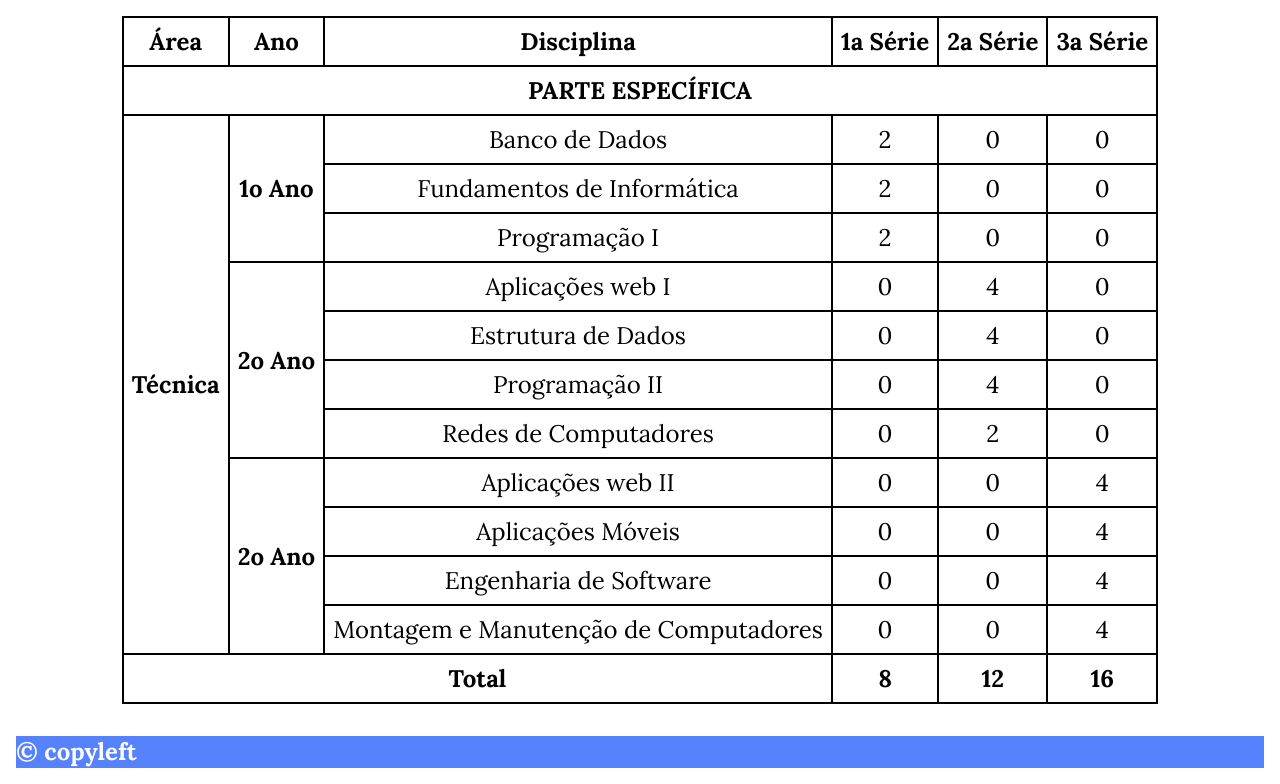
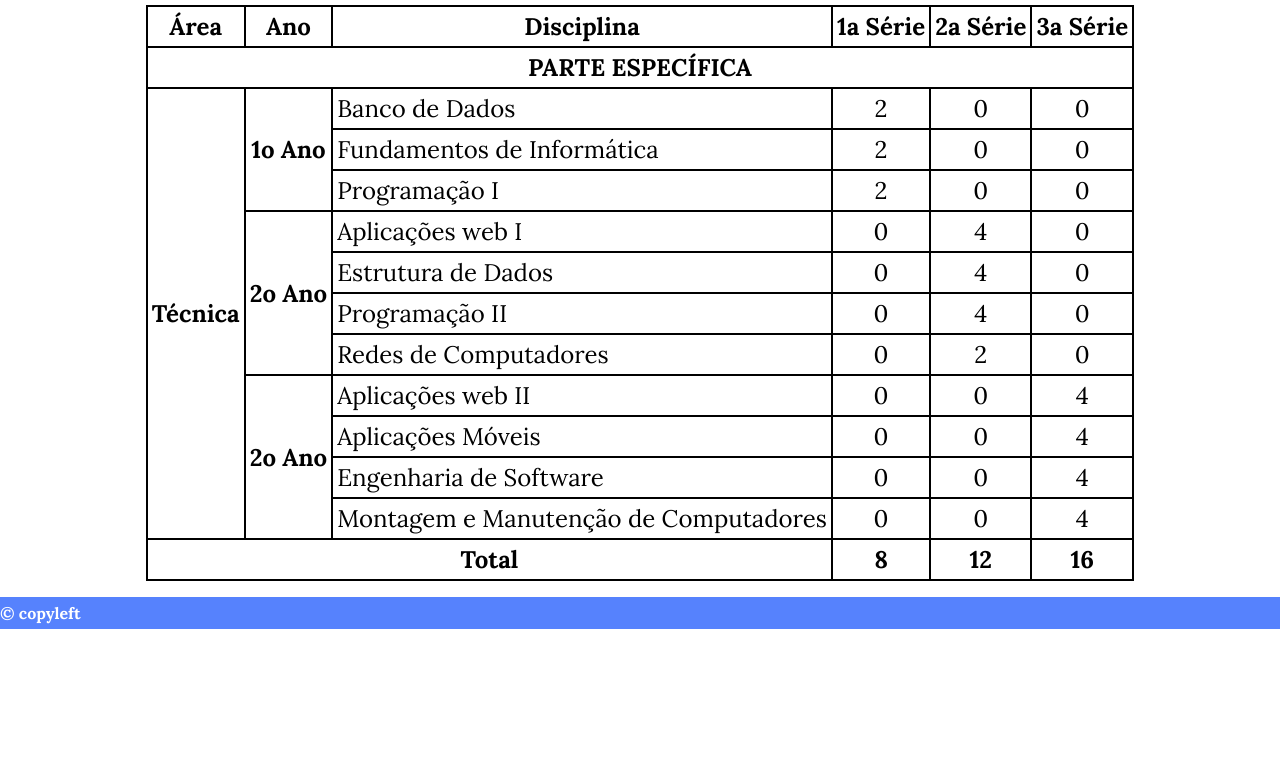
Before and after one commit to GioEvaristo/SiteGioCefet, a plain HTML site: page curso.html in a window 1280 px wide. Shown: the part 204-988 px from the top of the page. After the commit the page ends 833 px from the top, so only its background shows below. Drawn offline with Linux system fonts and the light colour scheme.

Commit message:
Final - 26/07

```diff
--- a/contato.css
+++ b/contato.css
@@ -26,9 +26,6 @@ button{
     cursor: pointer;
 }
 
-button:hover {
-    background-color: var(--primary);
-}
 
 .botao1, .botao2 {
     border-radius: 50%;
--- a/curso.css
+++ b/curso.css
@@ -1,13 +1,18 @@
-main.tabela h3{
+main.tabela legend{
     display: flex;
     justify-content: center;
+    font-size: xx-large;
+}
+
+tbody td.materia{
+    text-align: start;
 }
 
 main.tabela table, tr, td{
     border: 2px solid black;
     border-collapse: collapse;
-    margin: 2rem;
-    padding: 8px;
+    margin: 1rem;
+    padding: 4px;
     text-align: center;
     margin-left: auto;
     margin-right: auto;
--- a/curso.html
+++ b/curso.html
@@ -1,5 +1,6 @@
 <!DOCTYPE html>
 <html lang="en">
+
 <head>
     <meta charset="UTF-8">
     <meta name="viewport" content="width=device-width, initial-scale=1.0">
@@ -7,6 +8,7 @@
     <link rel="stylesheet" href="./curso.css">
     <link rel="stylesheet" href="./index.css">
 </head>
+
 <body>
     <header>
         <h1>CEFET-MG - Campus Varginha - Curso Técnico</h1>
@@ -19,96 +21,102 @@
     </nav>
     <main class="tabela">
         <table>
-            <h3>Curso</h3>
+            <legend>Curso</legend>
+            <thead>
                 <tr>
                     <td><b>Área</b></td>
                     <td><b>Ano</b></td>
-                <td colspan="5"><b>Disciplina</b></td>
+                    <td><b>Disciplina</b></td>
                     <td><b>1a Série</b></td>
                     <td><b>2a Série</b></td>
                     <td><b>3a Série</b></td>
                 </tr>
                 <tr>
-                <td colspan="10"><b>PARTE ESPECÍFICA</b></td>
+                    <td colspan="6"><b>PARTE ESPECÍFICA</b></td>
                 </tr>
+            </thead>
+            <tbody>
                 <tr>
                     <td rowspan="11"><b>Técnica</b></td>
                     <td rowspan="3"><b>1o Ano</b></td>
-                <td colspan="5">Banco de Dados</td>
+                    <td class="materia">Banco de Dados</td>
                     <td>2</td>
                     <td>0</td>
                     <td>0</td>
                 </tr>
                 <tr>
-                <td colspan="5">Fundamentos de Informática</td>
+                    <td class="materia">Fundamentos de Informática</td>
                     <td>2</td>
                     <td>0</td>
                     <td>0</td>
                 </tr>
                 <tr>
-                <td colspan="5">Programação I</td>
+                    <td class="materia">Programação I</td>
                     <td>2</td>
                     <td>0</td>
                     <td>0</td>
                 </tr>
                 <tr>
                     <td rowspan="4"><b>2o Ano</b></td>
-                <td colspan="5">Aplicações web I</td>
+                    <td class="materia">Aplicações web I</td>
                     <td>0</td>
                     <td>4</td>
                     <td>0</td>
                 </tr>
                 <tr>
-                <td colspan="5">Estrutura de Dados</td>
+                    <td class="materia">Estrutura de Dados</td>
                     <td>0</td>
                     <td>4</td>
                     <td>0</td>
                 </tr>
                 <tr>
-                <td colspan="5">Programação II</td>
+                    <td class="materia">Programação II</td>
                     <td>0</td>
                     <td>4</td>
                     <td>0</td>
                 </tr>
                 <tr>
-                <td colspan="5">Redes de Computadores</td>
+                    <td class="materia">Redes de Computadores</td>
                     <td>0</td>
                     <td>2</td>
                     <td>0</td>
                 </tr>
                 <tr>
                     <td rowspan="4"><b>2o Ano</b></td>
-                <td colspan="5">Aplicações web II</td>
+                    <td class="materia">Aplicações web II</td>
                     <td>0</td>
                     <td>0</td>
                     <td>4</td>
                 </tr>
                 <tr>
-                <td colspan="5">Aplicações Móveis</td>
+                    <td class="materia">Aplicações Móveis</td>
                     <td>0</td>
                     <td>0</td>
                     <td>4</td>
                 </tr>
                 <tr>
-                <td colspan="5">Engenharia de Software</td>
+                    <td class="materia">Engenharia de Software</td>
                     <td>0</td>
                     <td>0</td>
                     <td>4</td>
                 </tr>
                 <tr>
-                <td colspan="5">Montagem e Manutenção de Computadores</td>
+                    <td class="materia">Montagem e Manutenção de Computadores</td>
                     <td>0</td>
                     <td>0</td>
                     <td>4</td>
                 </tr>
+            </tbody>
+            <tfoot>
                 <tr>
-                <td colspan="7"><b>Total</b></td>
+                    <td colspan="3"><b>Total</b></td>
                     <td><b>8</b></td>
                     <td><b>12</b></td>
                     <td><b>16</b></td>
                 </tr>
+            </tfoot>
+        </table>
     </main>
-    </table>
     <footer>
         <h4>© copyleft </h4>
     </footer>
--- a/faq.css
+++ b/faq.css
@@ -1,12 +1,11 @@
 #topo div, p{
-    min-height: 10vh;
+    min-height: 100vh;
     color: black;
 }
 
 div.pergunta a{
     color: black;
     text-decoration: none;
-    margin-bottom: 1rem;
 }
 
 div.resposta a{
--- a/index.css
+++ b/index.css
@@ -45,6 +45,7 @@ main.index div{
 }
 
 footer{
+    display: flex;
     background-color: var(--primary);
     color: white;
     align-items: center;
```
Lines whose indentation alone changed are shown as unchanged.
